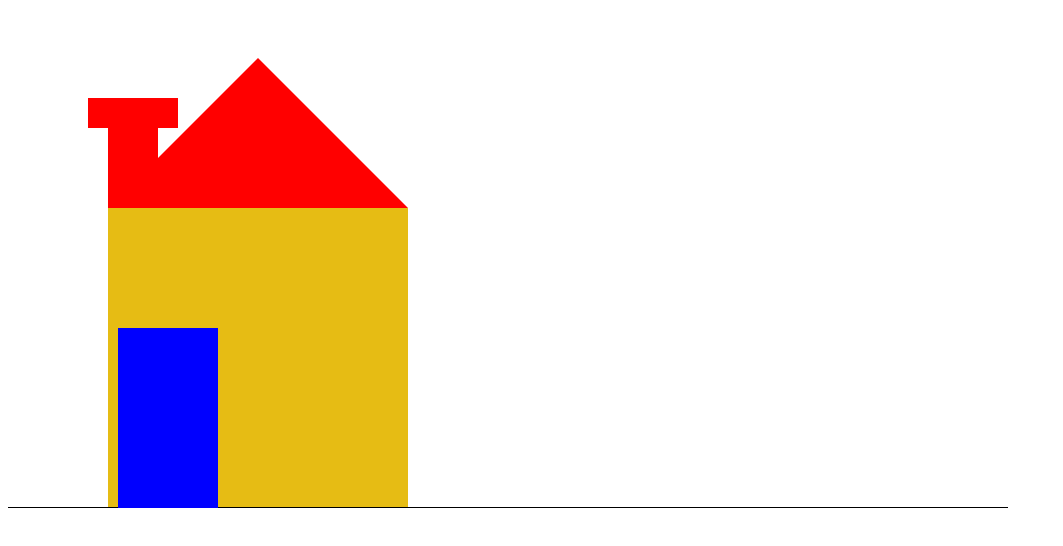
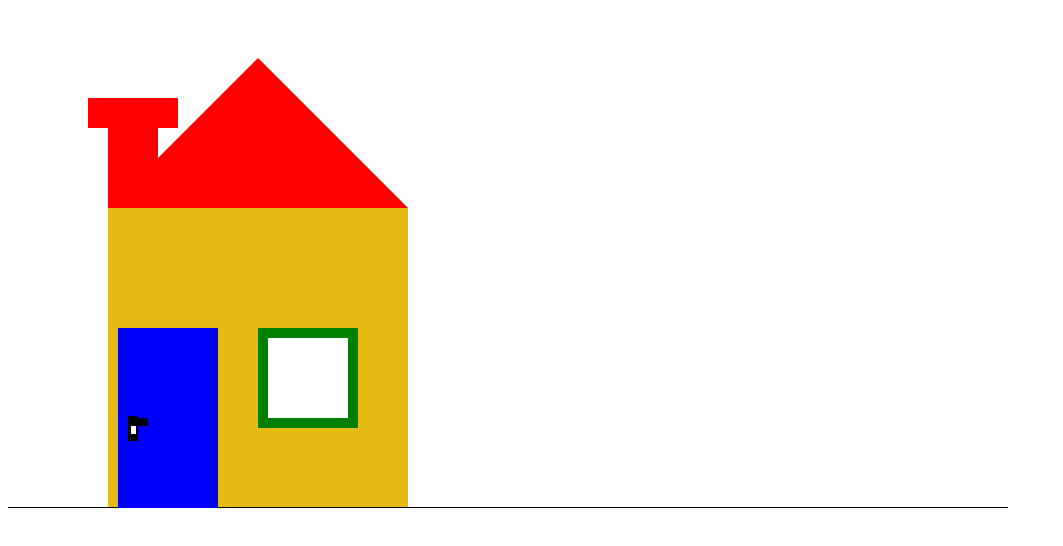
Before and after one commit to marlon101tkm/Pagina_teste, a plain HTML site: page casa.html in a window 1280 px wide. Shown: the whole page, without its empty margins (0-1063 px from the left). Drawn offline with Linux system fonts and the light colour scheme.

Commit message:
atualizado casa

```diff
--- a/casa.html
+++ b/casa.html
@@ -12,12 +12,21 @@
 
      <svg width="1000" height="500" >
          <rect x="100" y="200"  width="300" height="300" style="fill:rgb(230, 188, 20)"></rect>
-       <!--  <rect y="500"  width="1000" height="5" style="fill:rgb(230, 188, 20);stroke-width:10;stroke:rgb(0,0,0)"></rect>-->
          <line  y1="500" x2="1000" y2="500" style="stroke:rgb(0,0,0);stroke-width:2" ></line>
+         <!-- telhado -->
+         <polygon points="100,200 400,200 250,50 " style="fill:red" ></polygon>
          <rect x="100" y="100"  width="50" height="100" style="fill:red"></rect>
          <rect x="80" y="90"  width="90" height="30" style="fill:red"></rect>
+         <!-- porta -->>
          <rect x="110" y="320"  width="100" height="200" style="fill:blue"></rect>
-         <polygon points="100,200 400,200 250,50 " style="fill:red" ></polygon>
+         <rect x="120" y="410"  width="20" height="8" style="fill:black"></rect>
+         <rect x="120" y="408"  width="10" height="25" style="fill:black"></rect>
+         <rect x="123" y="418"  width="5" height="8" style="fill:white"></rect>
+         <!--Janela-->
+
+         <rect x="250" y="320"  width="100" height="100" style="fill:green"></rect>
+         <rect x="260" y="330"  width="80" height="80" style="fill:white"></rect>
+
      </svg>
 
 
```
